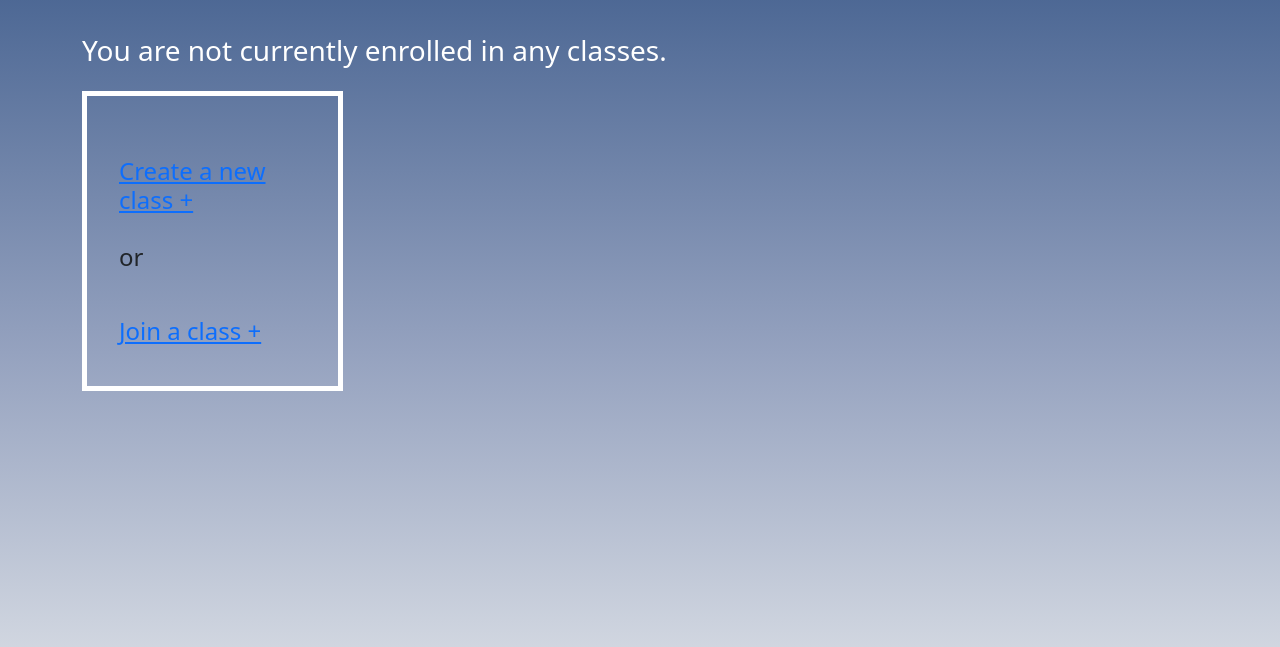
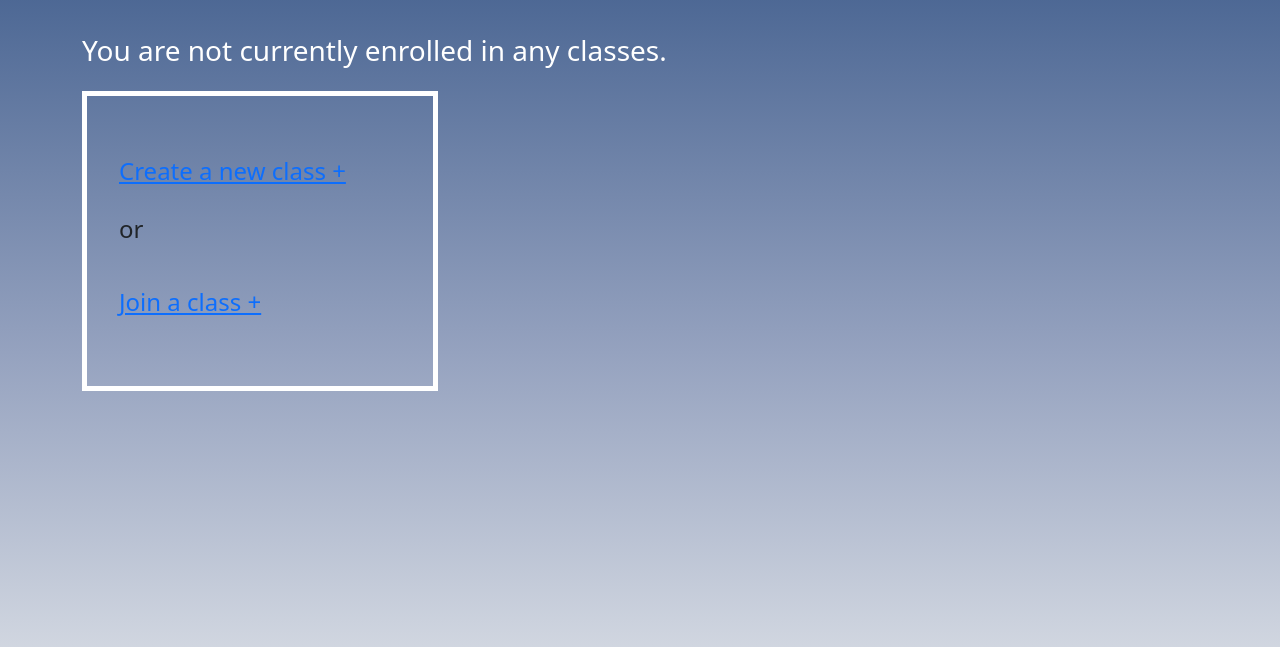
Before and after one commit to eliasposner/HoosNotes, a Django app: page /listclasses/ in a window 1280 px wide. Shown: the part 56-703 px from the top of the page. Run offline with Django 3.2, Linux system fonts and the light colour scheme; the visitor is signed in with stand-in values (Sample User, id 1); data comes from the database, SQL or seed files in the repository; data that the repository does not hold is empty; some libraries are stand-ins or nearby versions.

Commit message:
change list classes

```diff
--- a/scheduler/templates/scheduler/listclass.html
+++ b/scheduler/templates/scheduler/listclass.html
@@ -9,7 +9,7 @@
   <div class="row">
 <h3 class="text-left" style = "color: white;" > <br> Your Classes</h3>
 
- 		<div class="col-sm-3">
+ 		<div class="col-sm-4">
 		<p style="border:10px; padding: 0em;">
 		<li class="list-group-item" style="border:5px; height: 300; border-style:solid; border-color: white; padding: 2em;">
 
@@ -40,7 +40,7 @@
 
 
     {% for class in list_of_classes %}
-        <div class="col-sm-3">
+        <div class="col-sm-4">
 		<p style="border:10px; padding: 0em;">
 		<li class="list-group-item" style="border:5px; height: 300; border-style:solid; border-color: white; padding: 2em;">
 
@@ -69,7 +69,7 @@
   <div class="row">
 <h3 class="text-left" style = "color: white;" > <br> You are not currently enrolled in any classes. </h3>
 
- 		<div class="col-sm-3">
+ 		<div class="col-sm-4">
 		<p style="border:10px; padding: 0em;">
 		<li class="list-group-item" style="border:5px; height: 300; border-style:solid; border-color: white; padding: 2em;">
 
```
